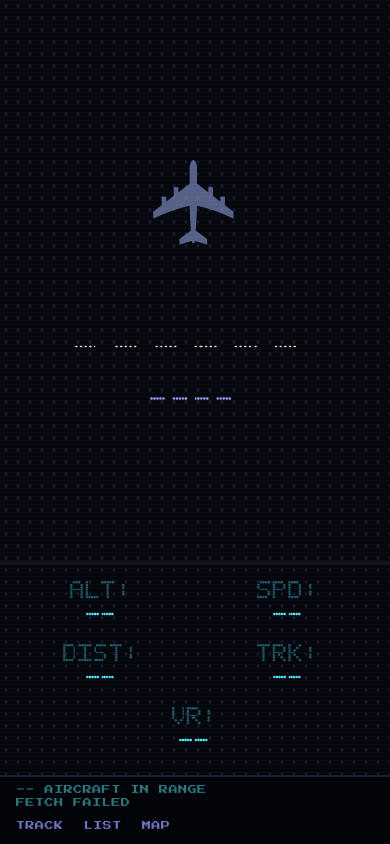
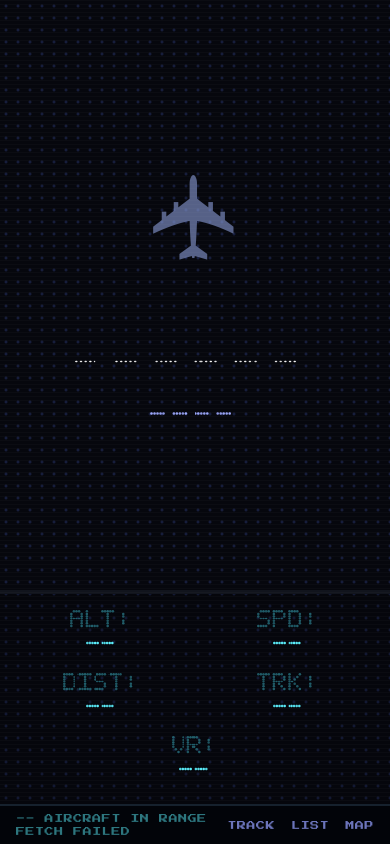
Before and after one commit to StellarStorm/In-Plane-Sight, a FastAPI app: page / in a window 390 px wide. Run offline with FastAPI, Linux system fonts and the light colour scheme.

Commit message:
Keep navigation in lower right-hand corner
On a phone, this was tending to drift left when there was plenty of
space in the right corner

```diff
--- a/templates/led.html
+++ b/templates/led.html
@@ -463,7 +463,8 @@
           gap: 4px;
         }
         #nav-links {
-          gap: 20px;
+          gap: 16px;
+          margin-left: auto;
         }
         #utility a {
           padding: 6px 0;
```
